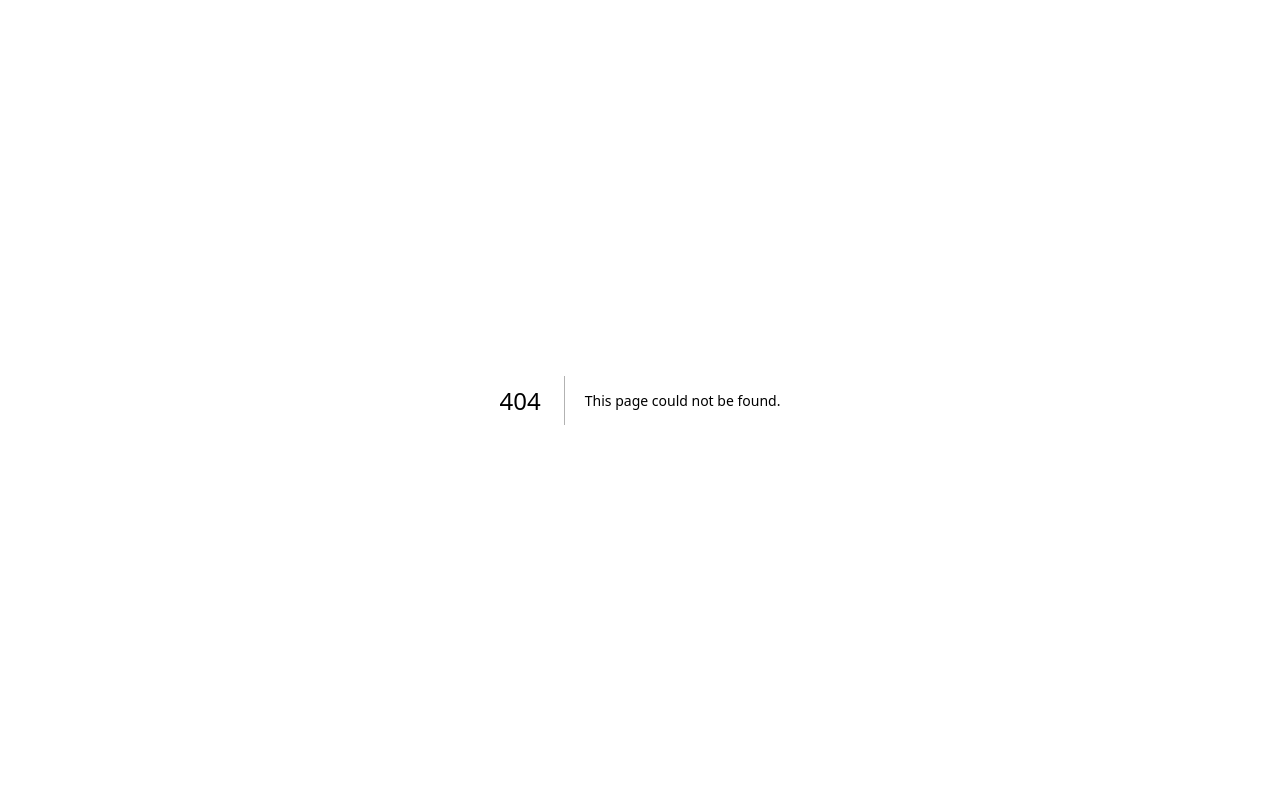
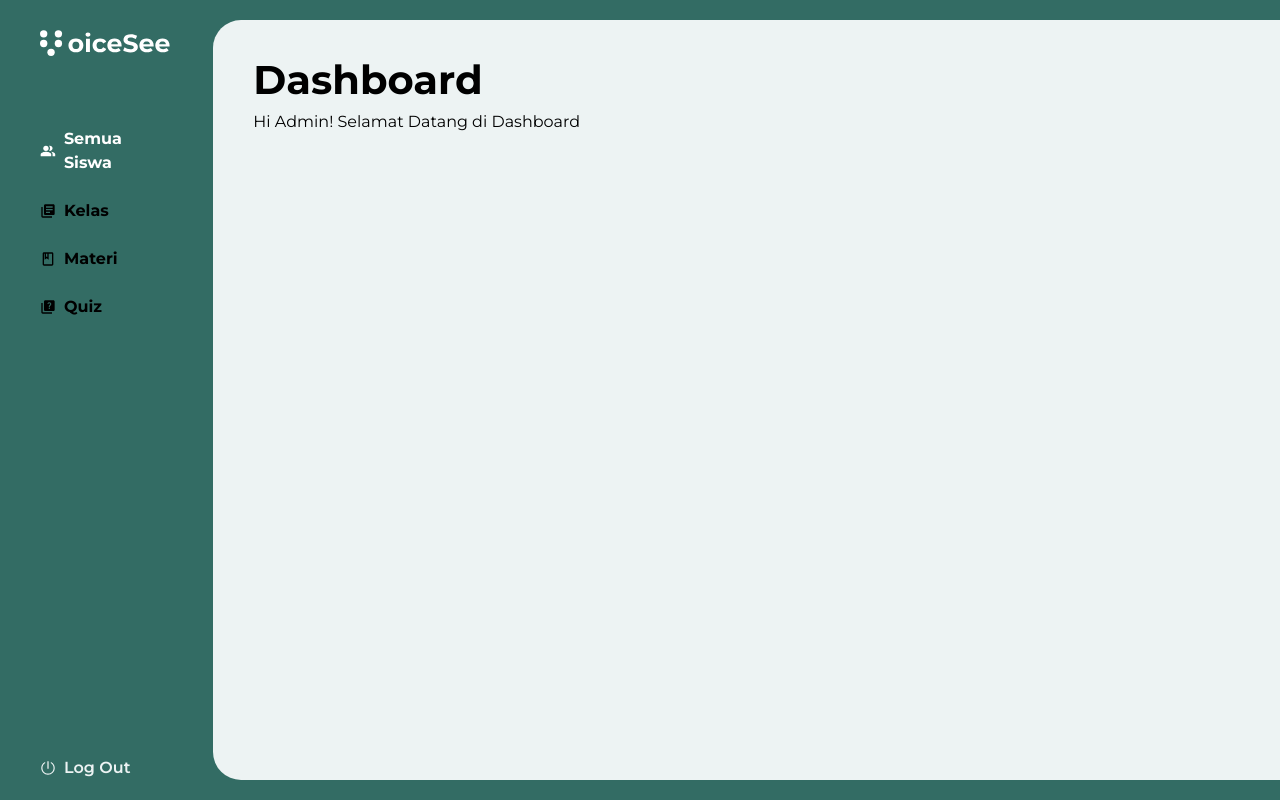
Before and after one commit to waaizulfahmi/admin-g-mooc-4d, a Next.js app: page /admin in a window 1280 px wide. Before the commit this address had no page. Built offline with nearby package versions, Linux system fonts and the light colour scheme; no server answers.

Commit message:
feat: addd admin

```diff
--- /dev/null
+++ b/src/app/admin/page.js
@@ -0,0 +1,57 @@
+'use client';
+
+import { useState } from 'react';
+import { useSession } from 'next-auth/react';
+import { useRouter } from 'next/navigation';
+import Image from 'next/image';
+import { navAdmin, customNavAdminIcon } from '@/data/nav-path';
+import { AiOutlinePoweroff } from 'react-icons/ai';
+import { useSelector, useDispatch } from 'react-redux';
+import { getActiveMenuId, adminSlice } from '@/redux/admin';
+
+const Admin = () => {
+    const { setActiveMenuId } = adminSlice.actions;
+    const dispatch = useDispatch();
+    const activeMenuId = useSelector(getActiveMenuId);
+    const { data } = useSession();
+    const token = data?.user?.token;
+    const router = useRouter();
+
+    console.log(token);
+
+    return (
+        <section className='grid h-screen  grid-cols-12 bg-primary-1 py-[20px]'>
+            <div className='relative col-span-2 mx-[40px] '>
+                <Image alt='' src={'/images/icon-white.svg'} width={131} height={60} />
+                <ul className='mt-[60px] flex flex-col  gap-6'>
+                    {navAdmin.length
+                        ? navAdmin.map((nav) => (
+                              <li
+                                  onClick={() => dispatch(setActiveMenuId(nav.id))}
+                                  key={nav.id}
+                                  className='flex cursor-pointer items-center gap-2'>
+                                  {activeMenuId === nav.id
+                                      ? customNavAdminIcon({ iconName: nav.icon, isActive: true })
+                                      : customNavAdminIcon({ iconName: nav.icon, isActive: false })}
+                                  <span className={`${activeMenuId === nav.id ? 'text-white' : ''} font-bold `}>{nav.path}</span>
+                              </li>
+                          ))
+                        : null}
+                </ul>
+                <button
+                    type='button'
+                    onClick={() => router.replace('/login')}
+                    className='absolute bottom-0 flex  items-center gap-2 '>
+                    <AiOutlinePoweroff className='font-bold text-[#EDF3F3]' />{' '}
+                    <span className='block font-semibold text-[#EDF3F3]'>Log Out</span>
+                </button>
+            </div>
+            <div className='col-span-10 rounded-bl-[28px] rounded-tl-[28px] bg-[#EDF3F3] pl-[40px] pt-[30px]'>
+                <h1 className='text-[40px] font-bold leading-[60px] '>Dashboard</h1>
+                <p>Hi Admin! Selamat Datang di Dashboard</p>
+            </div>
+        </section>
+    );
+};
+
+export default Admin;
--- a/src/app/api/auth/[...nextauth]/route.js
+++ b/src/app/api/auth/[...nextauth]/route.js
@@ -41,7 +41,7 @@ const handler = NextAuth({
                         },
                     );
 
-                    console.log(res.data.data);
+                    // console.log(res.data.data);
                     return res.data.data;
                 } catch (error) {
                     throw new Error(error.message);
--- a/src/app/kelas/[id]/page.js
+++ b/src/app/kelas/[id]/page.js
@@ -37,8 +37,8 @@ function PilihKelas() {
                     const quiz = response.data.quiz;
                     setMateri(materi);
                     setQuiz(quiz);
-                    console.log(response.data);
-                    console.log('history', responseHistory);
+                    // console.log(response.data);
+                    // console.log('history', responseHistory);
                 } catch (error) {
                     console.log(error);
                 }
--- a/src/app/kelas/page.js
+++ b/src/app/kelas/page.js
@@ -22,7 +22,7 @@ const Kelas = () => {
     const { data } = useSession();
     const router = useRouter();
     const token = data?.user?.token;
-    console.log(token);
+    // console.log(token);
 
     const handlePilihKelas = (idKelas) => {
         router.push(`/kelas/${idKelas}`);
@@ -41,7 +41,7 @@ const Kelas = () => {
         }
     }, [token]);
 
-    console.log(kelas);
+    // console.log(kelas);
 
     return (
         <>
--- a/src/app/layout.js
+++ b/src/app/layout.js
@@ -2,6 +2,7 @@ import './globals.css';
 import { Montserrat } from 'next/font/google';
 import PropTypes from 'prop-types';
 import NextAuthProvider from '@/components/organism/NextAuthProvider';
+import ReduxProvider from '@/components/organism/ReduxProvider';
 
 const monsterrat = Montserrat({
     subsets: ['latin'],
@@ -19,7 +20,9 @@ export default function RootLayout({ children }) {
     return (
         <html lang='en' className={`${monsterrat.variable}`}>
             <body suppressHydrationWarning>
-                <NextAuthProvider>{children}</NextAuthProvider>
+                <NextAuthProvider>
+                    <ReduxProvider>{children}</ReduxProvider>
+                </NextAuthProvider>
             </body>
         </html>
     );
--- a/src/app/reset-password/page.js
+++ b/src/app/reset-password/page.js
@@ -19,15 +19,15 @@ const ResetPassword = () => {
         if (email && token) {
             const fetchApi = async () => {
                 try {
-                    console.log(email);
-                    console.log(token);
-                    const response = await resetPasswordApi({
+                    // console.log(email);
+                    // console.log(token);
+                    await resetPasswordApi({
                         email,
                         password: 'arief12345',
                         password_confirmation: 'arief12345',
                         token,
                     });
-                    console.log(response);
+                    // console.log(response);
                 } catch (error) {
                     console.log(error.message);
                 }
--- /dev/null
+++ b/src/components/organism/ReduxProvider.jsx
@@ -0,0 +1,22 @@
+'use client';
+
+import PropTypes from 'prop-types';
+import { store, persistor } from '@/redux';
+import { Provider } from 'react-redux';
+import { PersistGate } from 'redux-persist/integration/react';
+
+const ReduxProvider = ({ children }) => {
+    return (
+        <Provider store={store}>
+            <PersistGate loading={null} persistor={persistor}>
+                {children}
+            </PersistGate>
+        </Provider>
+    );
+};
+
+ReduxProvider.propTypes = {
+    children: PropTypes.node,
+};
+
+export default ReduxProvider;
--- /dev/null
+++ b/src/data/nav-path.js
@@ -0,0 +1,37 @@
+import { MdPeopleAlt, MdLibraryBooks, MdOutlineClass, MdQuiz } from 'react-icons/md';
+
+export const customNavAdminIcon = ({ iconName, isActive = false }) => {
+    switch (iconName) {
+        case 'MdPeopleAlt':
+            return <MdPeopleAlt className={`${isActive ? 'text-white' : ''} h-[38px] w-[38px] `} />;
+        case 'MdLibraryBooks':
+            return <MdLibraryBooks className={`${isActive ? 'text-white' : ''} h-[38px] w-[38px] `} />;
+        case 'MdOutlineClass':
+            return <MdOutlineClass className={`${isActive ? 'text-white' : ''} h-[38px] w-[38px] `} />;
+        case 'MdQuiz':
+            return <MdQuiz className={`${isActive ? 'text-white' : ''} h-[38px] w-[38px] `} />;
+    }
+};
+
+export const navAdmin = [
+    {
+        id: 1,
+        icon: 'MdPeopleAlt',
+        path: 'Semua Siswa',
+    },
+    {
+        id: 2,
+        icon: 'MdLibraryBooks',
+        path: 'Kelas',
+    },
+    {
+        id: 3,
+        icon: 'MdOutlineClass',
+        path: 'Materi',
+    },
+    {
+        id: 4,
+        icon: 'MdQuiz',
+        path: 'Quiz',
+    },
+];
--- /dev/null
+++ b/src/redux/admin.js
@@ -0,0 +1,20 @@
+// import { MdPeopleAlt, MdLibraryBooks, MdOutlineClass, MdQuiz } from 'react-icons/md';
+import { createSlice } from '@reduxjs/toolkit';
+
+const initialState = {
+    activeMenuId: 1,
+};
+
+export const adminSlice = createSlice({
+    name: 'admin',
+    initialState,
+    reducers: {
+        setActiveMenuId: (state, action) => {
+            state.activeMenuId = action.payload;
+        },
+    },
+});
+
+export const getActiveMenuId = (state) => state.admin.activeMenuId;
+
+export default adminSlice.reducer;
--- /dev/null
+++ b/src/redux/index.js
@@ -0,0 +1,47 @@
+/* eslint-disable no-undef */
+/* eslint-disable no-unused-vars */
+
+import { configureStore } from '@reduxjs/toolkit';
+import { combineReducers } from 'redux';
+import adminSlice from './admin';
+import createWebStorage from 'redux-persist/lib/storage/createWebStorage';
+import { persistReducer, persistStore } from 'redux-persist';
+import thunk from 'redux-thunk';
+
+//noop storage for SSR
+const createNoopStorage = () => {
+    return {
+        getItem(_key) {
+            return Promise.resolve(null);
+        },
+        setItem(_key, value) {
+            return Promise.resolve(value);
+        },
+        removeItem(_key) {
+            return Promise.resolve();
+        },
+    };
+};
+
+//storage configure
+const storage = typeof window !== 'undefined' ? createWebStorage('session') : createNoopStorage();
+
+//config for persist
+const persistConfig = {
+    key: 'voiceSee',
+    storage,
+};
+
+const rootReducer = combineReducers({
+    admin: adminSlice,
+});
+
+const persistedReducer = persistReducer(persistConfig, rootReducer);
+
+export const store = configureStore({
+    devTools: process.env.NODE_ENV !== 'production',
+    reducer: persistedReducer,
+    middleware: [thunk],
+});
+
+export const persistor = persistStore(store);
```
